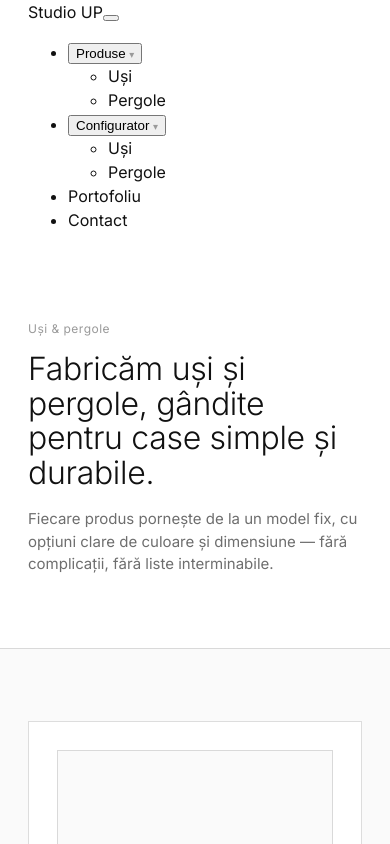
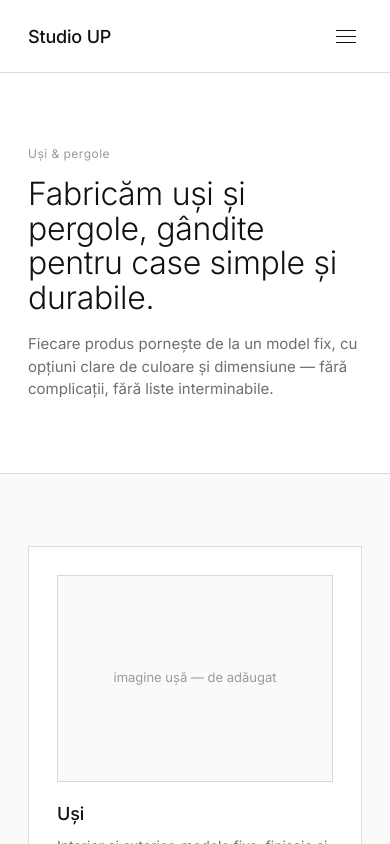
Before and after one commit to AdTr1977/portal-usi-pergole, a React (Vite) app: page /#/ in a window 390 px wide. Shown: the top 844 px of the page. Built offline with nearby package versions, Linux system fonts and the light colour scheme.

Commit message:
mobile v2

```diff
--- a/src/index.css
+++ b/src/index.css
@@ -100,3 +100,127 @@ p { color: var(--grey); margin: 0; }
   transition: border-color 0.2s;
 }
 .tile:hover { border-color: var(--ink); }
+
+/* ---------- Navbar ---------- */
+.navbar {
+  position: sticky;
+  top: 0;
+  z-index: 50;
+  background: var(--paper);
+  border-bottom: 1px solid var(--line);
+}
+.navbar-inner {
+  display: flex;
+  align-items: center;
+  justify-content: space-between;
+  height: 72px;
+}
+.navbar-brand {
+  font-size: 18px;
+  font-weight: 500;
+  letter-spacing: -0.01em;
+}
+.navbar-menu {
+  display: flex;
+  gap: 34px;
+  align-items: center;
+  list-style: none;
+  margin: 0;
+  padding: 0;
+}
+.navbar-item { position: relative; }
+.navbar-link {
+  font-size: 14px;
+  color: var(--ink);
+  cursor: pointer;
+  display: flex;
+  align-items: center;
+  gap: 6px;
+  padding: 26px 0;
+  background: none;
+  border: none;
+  font-family: inherit;
+}
+.navbar-link-btn { padding: 26px 0; }
+
+.navbar-dropdown {
+  display: none;
+  position: absolute;
+  top: 100%;
+  left: 0;
+  background: var(--paper);
+  border: 1px solid var(--line);
+  min-width: 190px;
+  padding: 6px 0;
+  list-style: none;
+  margin: 0;
+}
+.navbar-dropdown.open { display: block; }
+.navbar-dropdown-link {
+  display: block;
+  padding: 11px 18px;
+  font-size: 14px;
+  color: var(--ink);
+}
+.navbar-dropdown-link:hover { background: var(--bg-soft); }
+
+/* Hamburger button — hidden on desktop */
+.navbar-toggle {
+  display: none;
+  background: none;
+  border: none;
+  cursor: pointer;
+  width: 32px;
+  height: 32px;
+  align-items: center;
+  justify-content: center;
+}
+.navbar-toggle-bar,
+.navbar-toggle-bar::before,
+.navbar-toggle-bar::after {
+  content: '';
+  display: block;
+  width: 20px;
+  height: 1px;
+  background: var(--ink);
+  position: relative;
+  transition: transform 0.2s, opacity 0.2s;
+}
+.navbar-toggle-bar::before { position: absolute; top: -6px; }
+.navbar-toggle-bar::after { position: absolute; top: 6px; }
+.navbar-toggle-bar.open { background: transparent; }
+.navbar-toggle-bar.open::before { transform: translateY(6px) rotate(45deg); }
+.navbar-toggle-bar.open::after { transform: translateY(-6px) rotate(-45deg); }
+
+@media (max-width: 860px) {
+  .navbar-toggle { display: flex; }
+
+  .navbar-menu {
+    display: none;
+    position: absolute;
+    top: 72px;
+    left: 0;
+    right: 0;
+    background: var(--paper);
+    border-bottom: 1px solid var(--line);
+    flex-direction: column;
+    align-items: stretch;
+    gap: 0;
+    padding: 4px 0 12px;
+  }
+  .navbar-menu.open { display: flex; }
+
+  .navbar-item { width: 100%; }
+  .navbar-link, .navbar-link-btn {
+    width: 100%;
+    padding: 15px 28px;
+    justify-content: space-between;
+  }
+  .navbar-dropdown {
+    position: static;
+    border: none;
+    padding: 0 0 0 28px;
+    background: var(--bg-soft);
+  }
+  .navbar-dropdown-link { padding: 13px 28px 13px 14px; }
+}
```
